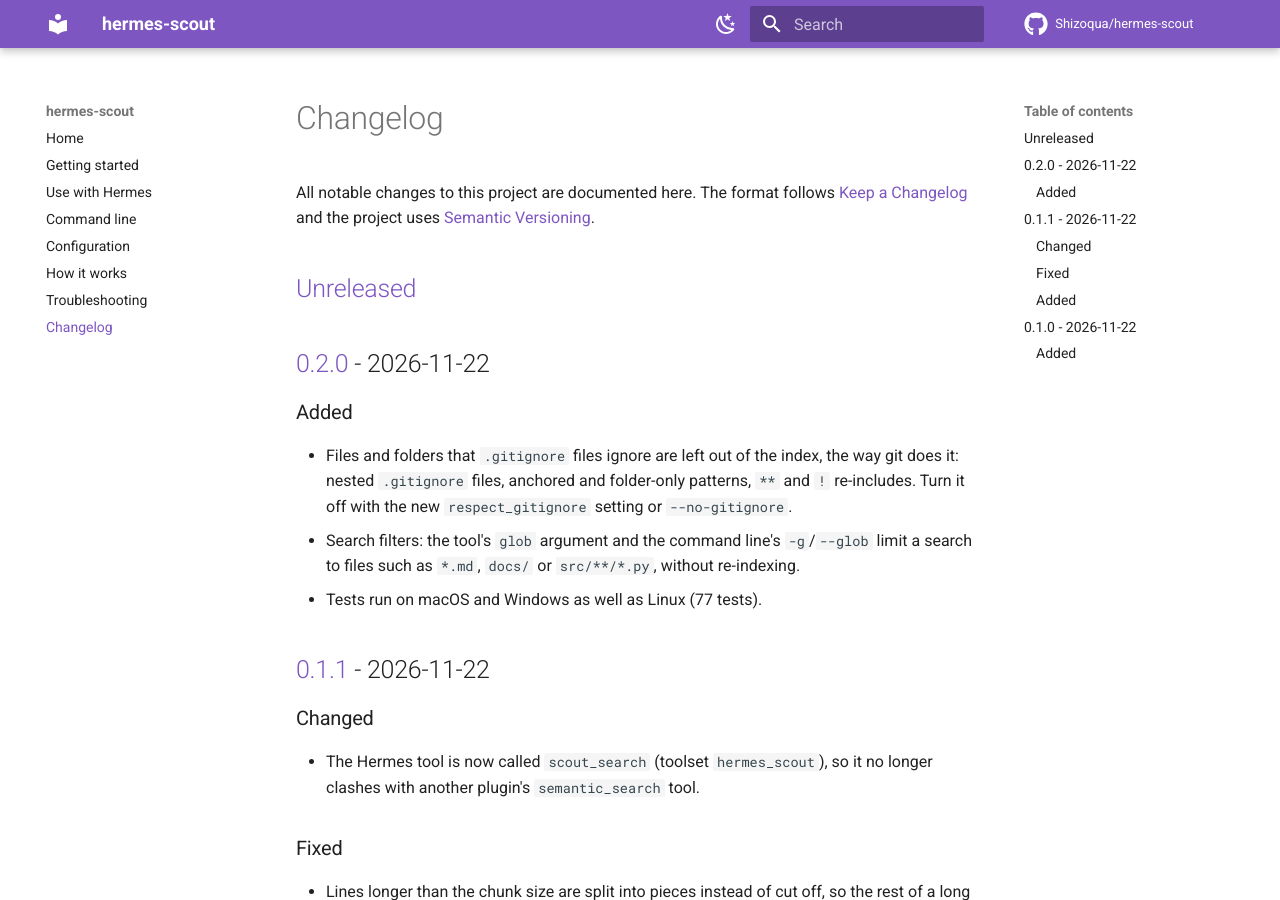
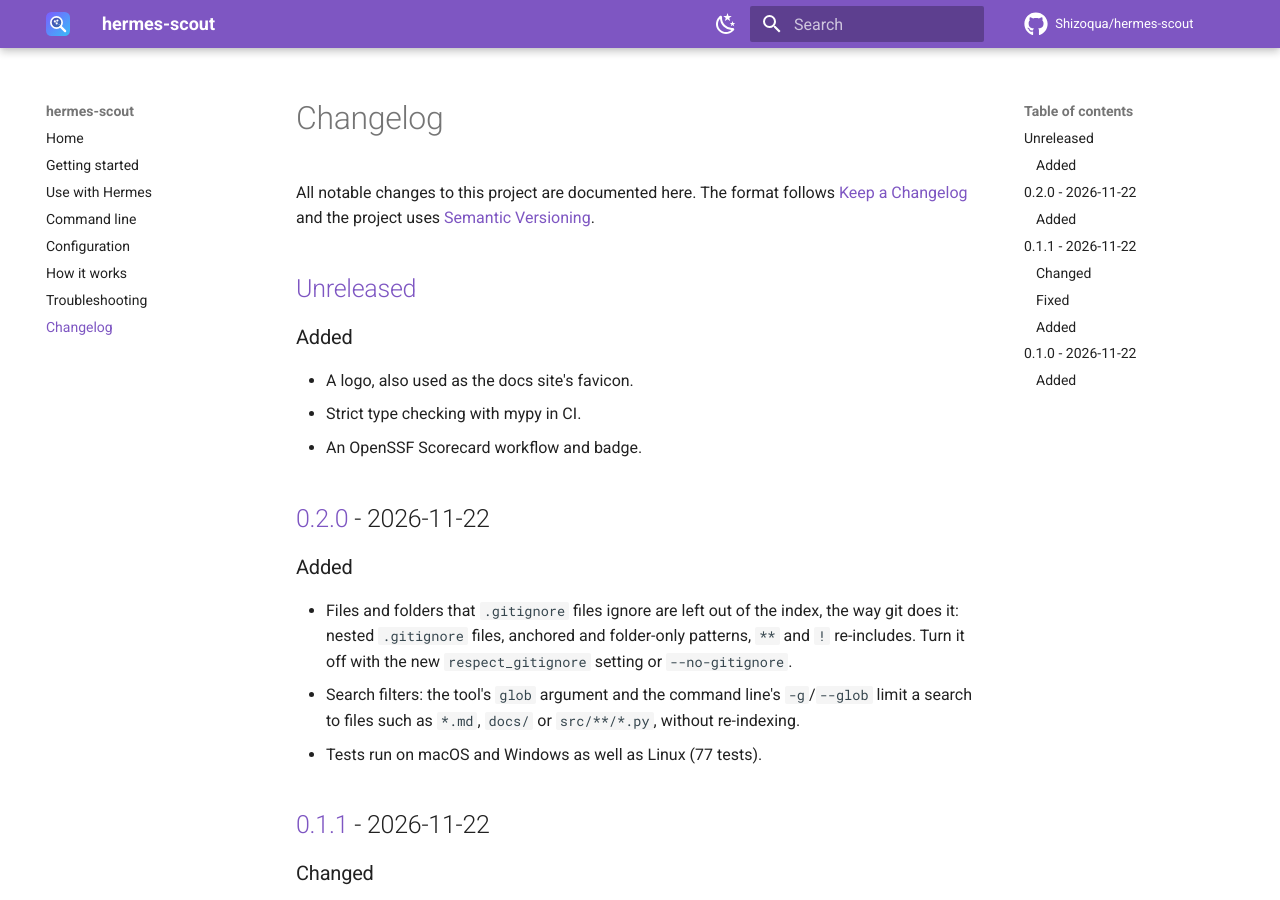
Before and after one commit to Shizoqua/hermes-scout, an MkDocs documentation site: the page built from docs/changelog.md, in a window 1280 px wide and 900 px high. Built offline with MkDocs 1.6.1 and Material for MkDocs 9.7.7, drawn with Linux system fonts in a browser that asks for light colours; comment, search, counter and statistics services are not loaded.

Commit message:
Add a logo, strict type checking and an OpenSSF Scorecard rating
- Logo in the README header and as the docs site's logo and favicon.
- mypy in strict mode, run by the lint job; precise types on the plugin
  wiring, the engine's search results and the command line.
- OpenSSF Scorecard workflow with a README badge.
- Contributor docs and the changelog mention the new checks.

```diff
--- a/CHANGELOG.md
+++ b/CHANGELOG.md
@@ -5,6 +5,12 @@ All notable changes to this project are documented here. The format follows
 [Semantic Versioning](https://semver.org/).
 
 ## [Unreleased]
+
+### Added
+
+- A logo, also used as the docs site's favicon.
+- Strict type checking with mypy in CI.
+- An OpenSSF Scorecard workflow and badge.
 
 ## [0.2.0] - 2026-11-22
 
--- a/mkdocs.yml
+++ b/mkdocs.yml
@@ -9,6 +9,8 @@ copyright: Copyright &copy; 2026 Lanre Shittu. MIT License.
 
 theme:
   name: material
+  logo: logo.svg
+  favicon: logo.svg
   palette:
     - media: "(prefers-color-scheme: light)"
       scheme: default
```
Also changed, not shown: CONTRIBUTING.md (+2 -1 lines), README.md (+9 -3 lines), hermes_scout/__init__.py (+7 -5 lines), pyproject.toml (+10 -0 lines), docs/logo.svg (added), 4 other files.
